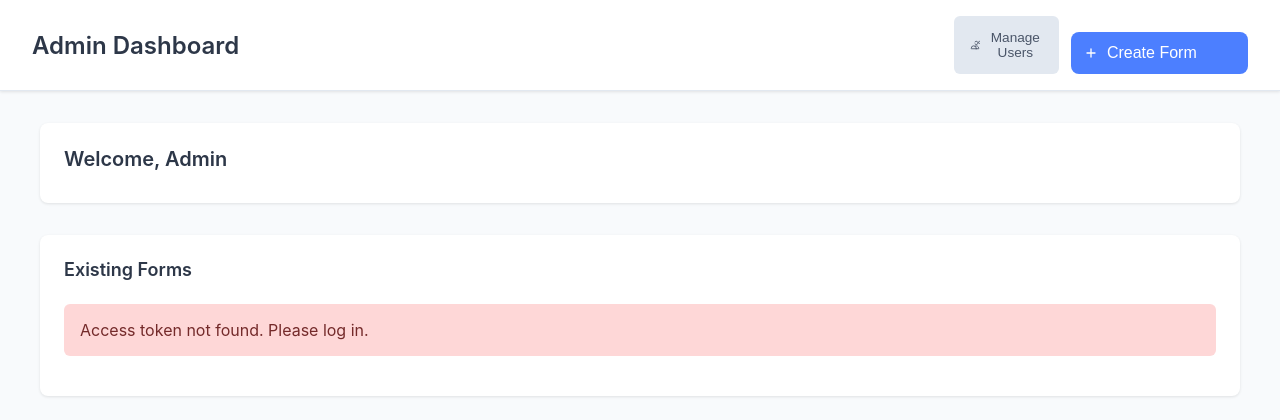
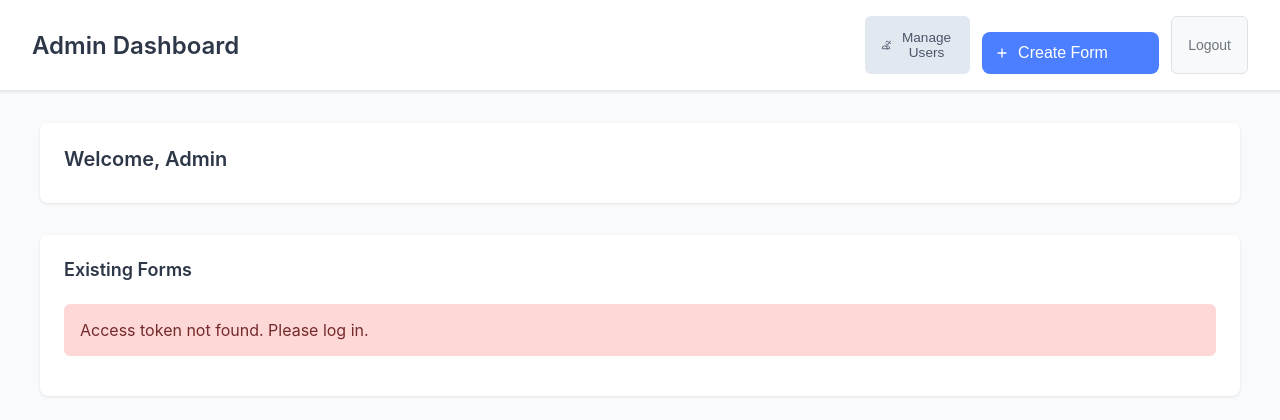
Before and after one commit to arjun-ms/EasyForms, a FastAPI app: page /admin in a window 1280 px wide. Shown: the top 420 px of the page. Run offline with FastAPI, Linux system fonts and the light colour scheme.

Commit message:
feat: add logout button to admin dashboard

```diff
--- a/static/css/admin-dashboard.css
+++ b/static/css/admin-dashboard.css
@@ -182,3 +182,18 @@ body {
   color: #718096;
   padding: 2rem;
 }
+.view-submissions-btn {
+  background: #f8f9fa;
+  border: 1px solid #dee2e6;
+  color: #6c757d;
+  padding: 0.5rem 1rem;
+  border-radius: 0.375rem;
+  text-decoration: none;
+  font-size: 0.875rem;
+  transition: all 0.2s;
+}
+.view-submissions-btn:hover {
+  background: #e9ecef;
+  color: #495057;
+  text-decoration: none;
+}
--- a/templates/admin-dashboard.html
+++ b/templates/admin-dashboard.html
@@ -22,6 +22,13 @@
           </svg>
           Create Form
         </button>
+
+        <!-- LOGOUT BUTTON  -->
+        <button id="logout-btn" class="view-submissions-btn">
+          <i class="bi bi-box-arrow-right me-1"></i>
+          Logout
+        </button>
+
       </div>
     </header>
 
@@ -66,6 +73,11 @@
           errorBox.style.display = message ? 'block' : 'none';
         }
       }
+
+      document.getElementById("logout-btn").addEventListener("click", () => {
+        localStorage.removeItem("access_token");
+        window.location.href = "/";
+      });
     </script>
   </body>
 </html>
```
Also changed, not shown: static/js/form-submission.js (+28 -5 lines).
